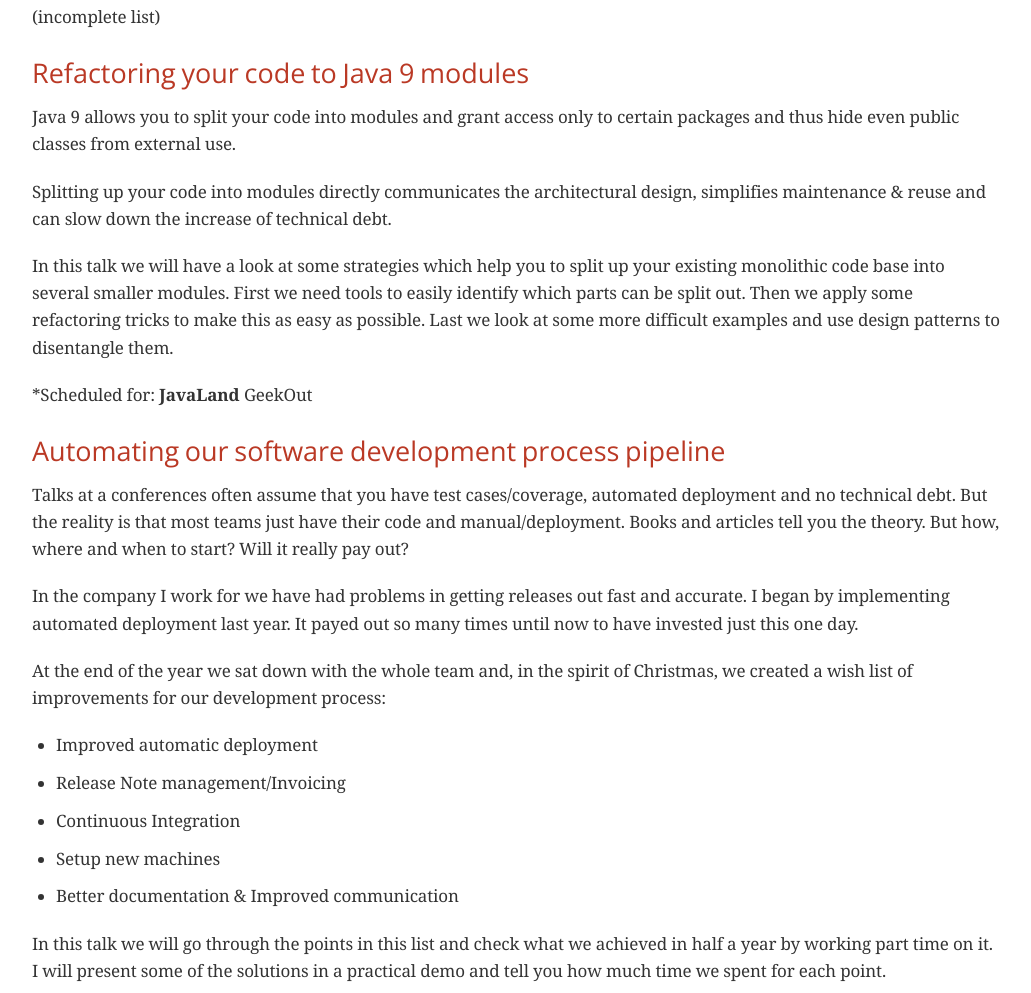
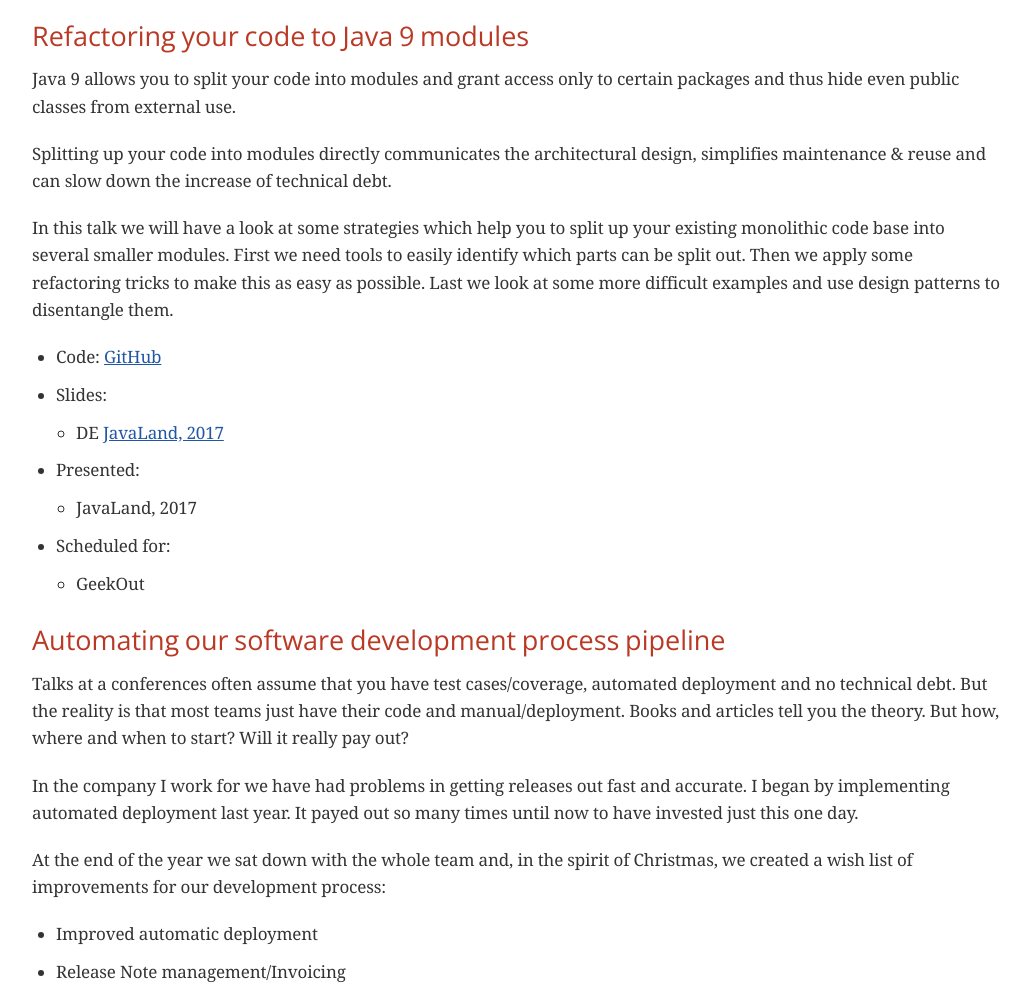
Before and after one commit to rgra/rgra.github.io, a plain HTML site: page index.html in a window 1280 px wide. Shown: the part 861-1854 px from the top of the page, without its empty margins (123-1154 px from the left). Drawn offline with nearby package versions, Linux system fonts and the light colour scheme; a web font is replaced by a local one.

Commit message:
JavaLand: Refactoring your code to Java 9 modules

```diff
--- a/index.html
+++ b/index.html
@@ -454,9 +454,6 @@ Besides software development she likes to watch football games in the local Wese
 <div class="ulist">
 <ul>
 <li>
-<p>JFokus, February, Stockholm</p>
-</li>
-<li>
 <p>JavaLand, March, Cologne</p>
 </li>
 <li>
@@ -486,10 +483,42 @@ Besides software development she likes to watch football games in the local Wese
 <div class="paragraph">
 <p>In this talk we will have a look at some strategies which help you to split up your existing monolithic code base into several smaller modules. First we need tools to easily identify which parts can be split out. Then we apply some refactoring tricks to make this as easy as possible. Last we look at some more difficult examples and use design patterns to disentangle them.</p>
 </div>
-<div class="paragraph">
-<p>*Scheduled for:
-<strong> JavaLand
-</strong> GeekOut</p>
+<div class="ulist">
+<ul>
+<li>
+<p>Code: <a href="https://github.com/rgra/java9-module-refactoring">GitHub</a></p>
+</li>
+<li>
+<p>Slides:</p>
+<div class="ulist">
+<ul>
+<li>
+<p>DE <a href="https://speakerdeck.com/rgra/restrukturierung-der-code-basis-mit-java-9">JavaLand, 2017</a></p>
+</li>
+</ul>
+</div>
+</li>
+<li>
+<p>Presented:</p>
+<div class="ulist">
+<ul>
+<li>
+<p>JavaLand, 2017</p>
+</li>
+</ul>
+</div>
+</li>
+<li>
+<p>Scheduled for:</p>
+<div class="ulist">
+<ul>
+<li>
+<p>GeekOut</p>
+</li>
+</ul>
+</div>
+</li>
+</ul>
 </div>
 </div>
 <div class="sect2">
@@ -706,7 +735,7 @@ After this talk you have an overview on how to setup your IDE in a way which wil
 </div>
 <div id="footer">
 <div id="footer-text">
-Last updated 2017-02-07 10:35:28 +01:00
+Last updated 2017-03-26 11:18:06 +02:00
 </div>
 </div>
 </body>
```
